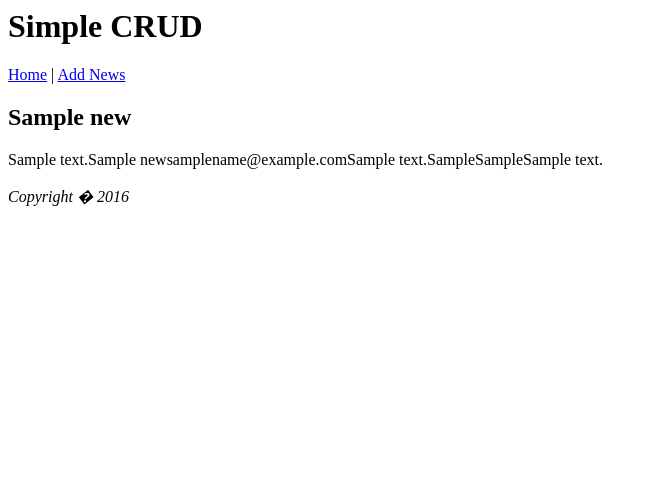
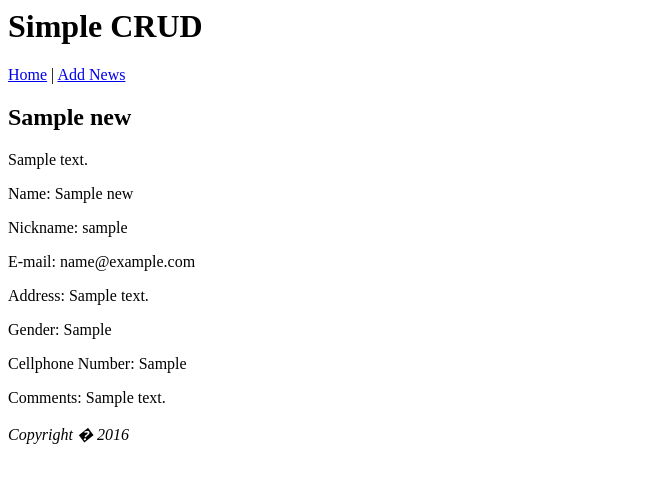
Before and after one commit to ronelembrador/ASCOBOL, a CodeIgniter app: page /database/index.php/news/sample in a window 1280 px wide. Shown: the top 483 px of the page, without its empty margins (0-652 px from the left). Run offline with CodeIgniter, Linux system fonts and the light colour scheme; tables that the repository leaves empty or names only in its code hold one stand-in row (values such as "Sample post").

Commit message:
View page layout fixed

```diff
--- a/WEBPROG/exercises/codeigniter/application/views/news/view.php
+++ b/WEBPROG/exercises/codeigniter/application/views/news/view.php
@@ -1,10 +1,10 @@
 <?php
 echo '<h2>'.$news_item['title'].'</h2>';
-echo $news_item['text'];
-echo $news_item['name'];
-echo $news_item['nickname'];
-echo $news_item['email'];
-echo $news_item['address'];
-echo $news_item['gender'];
-echo $news_item['cellno'];
-echo $news_item['comments']; ?>
+echo '<p>'.$news_item['text'].'</p>';
+echo '<p>Name: '.$news_item['name'].'</p>';
+echo '<p>Nickname: '.$news_item['nickname'].'</p>';
+echo '<p>E-mail: '.$news_item['email'].'</p>';
+echo '<p>Address: '.$news_item['address'].'</p>';
+echo '<p>Gender: '.$news_item['gender'].'</p>';
+echo '<p>Cellphone Number: '.$news_item['cellno'].'</p>';
+echo '<p>Comments: '.$news_item['comments'].'</p>'; ?>
```
